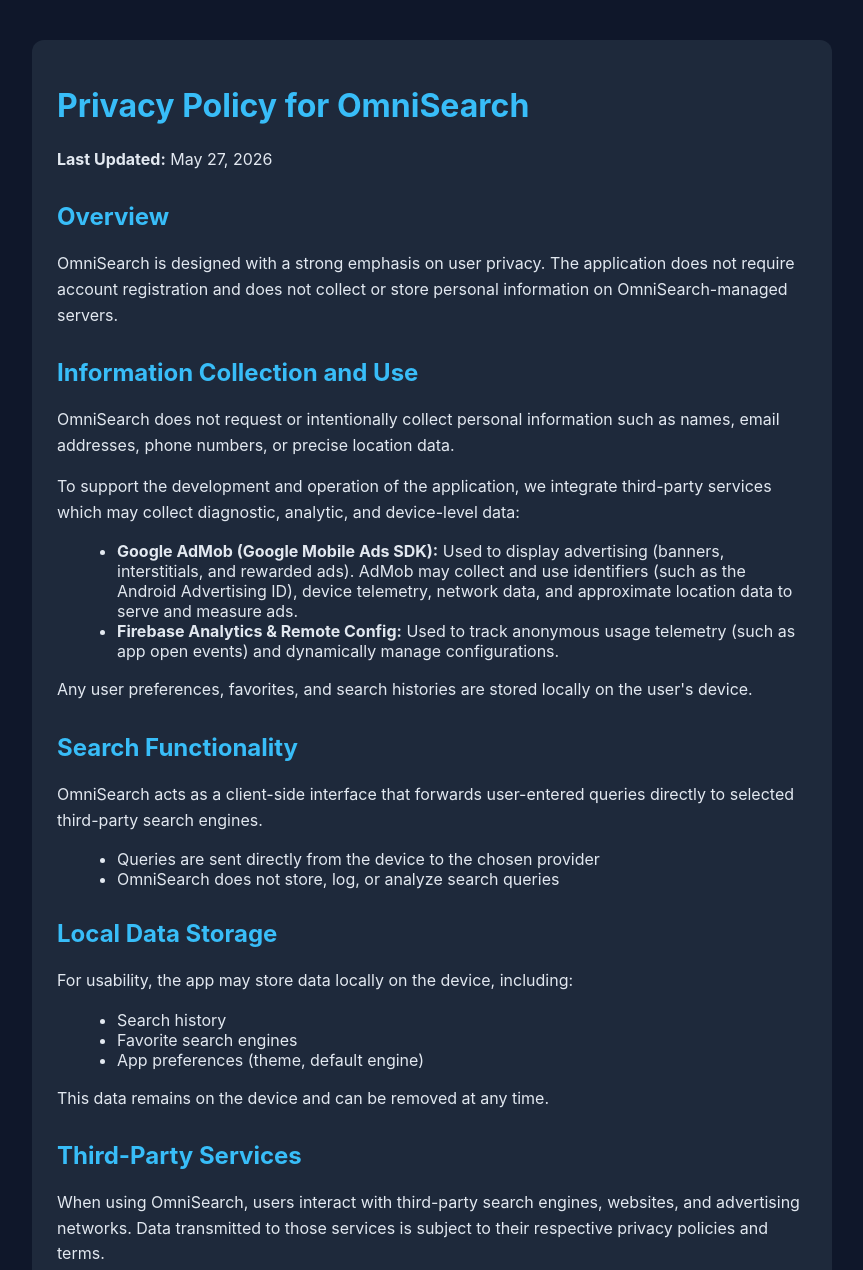
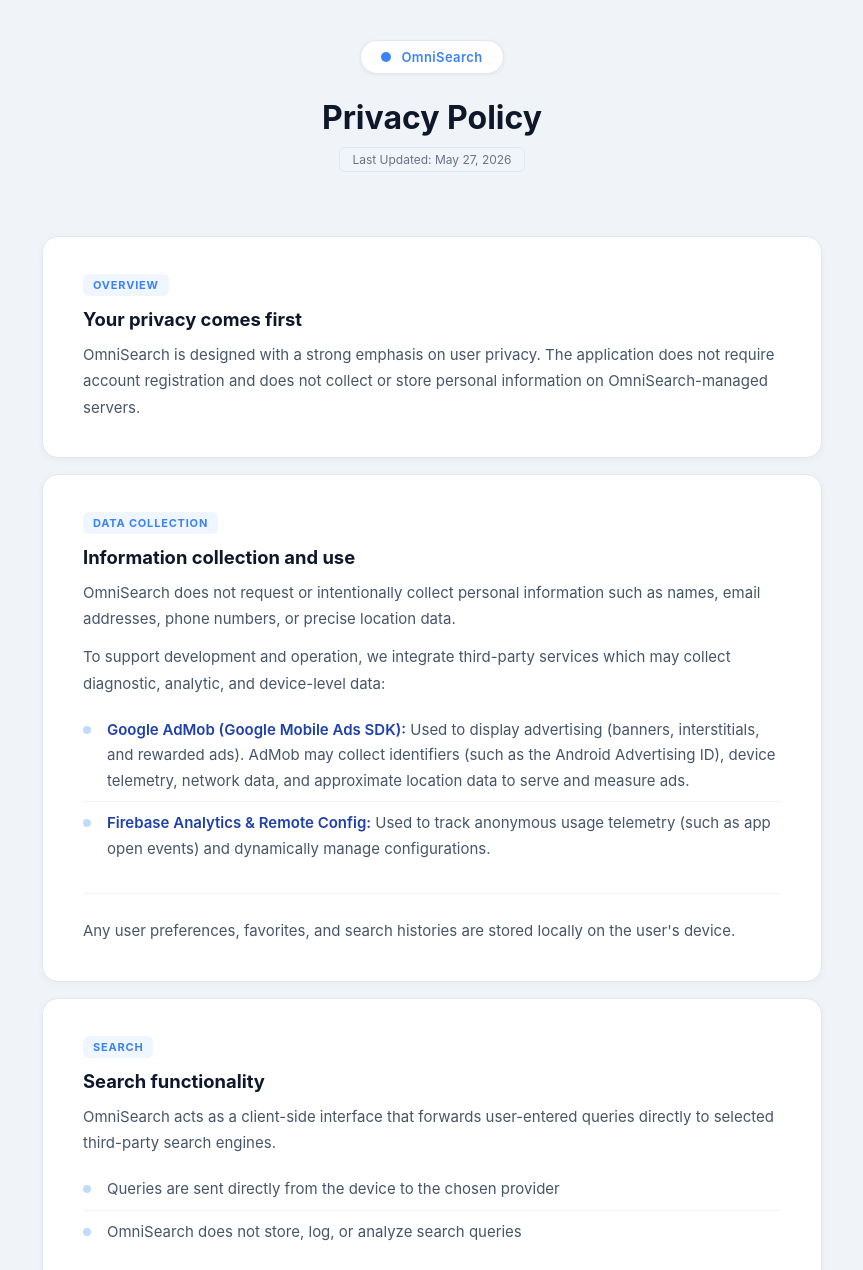
Before and after one commit to sanjeet01729/omnisearch-legal, a plain HTML site: page index.html in a window 1280 px wide. Shown: the top 1270 px of the page, without its empty margins (208-1071 px from the left). Drawn offline with Linux system fonts and the light colour scheme.

Commit message:
background chnage

```diff
--- a/index.html
+++ b/index.html
@@ -4,122 +4,271 @@
   <meta charset="UTF-8" />
   <meta name="viewport" content="width=device-width, initial-scale=1.0"/>
   <title>OmniSearch Privacy Policy</title>
-
   <style>
+    * { box-sizing: border-box; margin: 0; padding: 0; }
     body {
-      font-family: -apple-system, BlinkMacSystemFont, "Segoe UI", Roboto, Arial;
-      background: #0f172a;
-      color: #e2e8f0;
-      margin: 0;
-      padding: 0;
+      font-family: -apple-system, BlinkMacSystemFont, "Segoe UI", Roboto, Arial, sans-serif;
+      background: #f0f4f8;
+      color: #1a202c;
+      padding: 40px 16px 60px;
     }
-    .container {
-      max-width: 800px;
+    .wrapper {
+      max-width: 780px;
       margin: auto;
-      padding: 40px 20px;
     }
-    h1, h2 {
-      color: #38bdf8;
+    .header {
+      text-align: center;
+      margin-bottom: 36px;
     }
-    h1 {
+    .logo-badge {
+      display: inline-flex;
+      align-items: center;
+      gap: 10px;
+      background: #fff;
+      border: 1px solid #e2e8f0;
+      border-radius: 50px;
+      padding: 8px 20px;
+      margin-bottom: 24px;
+      box-shadow: 0 1px 4px rgba(0,0,0,0.06);
+    }
+    .logo-dot {
+      width: 10px;
+      height: 10px;
+      background: #3b82f6;
+      border-radius: 50%;
+    }
+    .logo-badge span {
+      font-size: 13px;
+      font-weight: 600;
+      color: #3b82f6;
+      letter-spacing: 0.4px;
+    }
+    .header h1 {
       font-size: 2rem;
+      font-weight: 700;
+      color: #0f172a;
+      margin-bottom: 10px;
+    }
+    .header p {
+      font-size: 14px;
+      color: #64748b;
+    }
+    .card {
+      background: #ffffff;
+      border-radius: 16px;
+      border: 1px solid #e2e8f0;
+      padding: 36px 40px;
+      margin-bottom: 16px;
+      box-shadow: 0 2px 8px rgba(0,0,0,0.04);
+    }
+    .section-label {
+      display: inline-flex;
+      align-items: center;
+      gap: 6px;
+      font-size: 11px;
+      font-weight: 700;
+      letter-spacing: 0.8px;
+      text-transform: uppercase;
+      color: #3b82f6;
+      background: #eff6ff;
+      border-radius: 6px;
+      padding: 4px 10px;
+      margin-bottom: 12px;
     }
     h2 {
-      margin-top: 30px;
+      font-size: 1.15rem;
+      font-weight: 700;
+      color: #0f172a;
+      margin-bottom: 12px;
     }
     p {
-      line-height: 1.6;
+      font-size: 15px;
+      color: #475569;
+      line-height: 1.75;
+      margin-bottom: 12px;
     }
+    p:last-child { margin-bottom: 0; }
     ul {
-      margin-left: 20px;
+      list-style: none;
+      padding: 0;
+      margin: 12px 0 0;
     }
-    .card {
-      background: #1e293b;
-      padding: 25px;
+    ul li {
+      font-size: 15px;
+      color: #475569;
+      line-height: 1.7;
+      padding: 8px 0 8px 24px;
+      border-bottom: 1px solid #f1f5f9;
+      position: relative;
+    }
+    ul li:last-child { border-bottom: none; }
+    ul li::before {
+      content: '';
+      position: absolute;
+      left: 0;
+      top: 17px;
+      width: 8px;
+      height: 8px;
+      background: #bfdbfe;
+      border-radius: 50%;
+    }
+    ul li strong {
+      color: #1e40af;
+      font-weight: 600;
+    }
+    .divider {
+      height: 1px;
+      background: #f1f5f9;
+      margin: 24px 0;
+    }
+    .contact-box {
+      background: #eff6ff;
+      border: 1px solid #bfdbfe;
       border-radius: 12px;
+      padding: 16px 20px;
+      display: flex;
+      align-items: center;
+      gap: 12px;
+      margin-top: 12px;
+    }
+    .contact-icon {
+      width: 38px;
+      height: 38px;
+      background: #3b82f6;
+      border-radius: 10px;
+      display: flex;
+      align-items: center;
+      justify-content: center;
+      flex-shrink: 0;
+    }
+    .contact-icon svg { width: 18px; height: 18px; }
+    .contact-box a {
+      color: #1d4ed8;
+      font-weight: 600;
+      font-size: 14px;
+      text-decoration: none;
+    }
+    .contact-box a:hover { text-decoration: underline; }
+    .contact-box p {
+      margin: 0;
+      font-size: 12px;
+      color: #64748b;
     }
     .footer {
-      margin-top: 40px;
       text-align: center;
-      font-size: 0.9rem;
-      opacity: 0.7;
+      margin-top: 32px;
+      font-size: 13px;
+      color: #94a3b8;
+    }
+    .footer strong { color: #64748b; }
+    .updated-badge {
+      display: inline-block;
+      background: #f1f5f9;
+      border: 1px solid #e2e8f0;
+      border-radius: 6px;
+      padding: 4px 12px;
+      font-size: 12px;
+      color: #64748b;
+      margin-bottom: 28px;
     }
   </style>
 </head>
+<body>
+  <div class="wrapper">
 
-<body>
-  <div class="container">
+    <div class="header">
+      <div class="logo-badge">
+        <div class="logo-dot"></div>
+        <span>OmniSearch</span>
+      </div>
+      <h1>Privacy Policy</h1>
+      <div class="updated-badge">Last Updated: May 27, 2026</div>
+    </div>
+
+    <!-- Overview -->
     <div class="card">
+      <div class="section-label">Overview</div>
+      <h2>Your privacy comes first</h2>
+      <p>OmniSearch is designed with a strong emphasis on user privacy. The application does not require account registration and does not collect or store personal information on OmniSearch-managed servers.</p>
+    </div>
 
-      <h1>Privacy Policy for OmniSearch</h1>
-      <p><strong>Last Updated:</strong> May 27, 2026</p>
+    <!-- Information Collection -->
+    <div class="card">
+      <div class="section-label">Data Collection</div>
+      <h2>Information collection and use</h2>
+      <p>OmniSearch does not request or intentionally collect personal information such as names, email addresses, phone numbers, or precise location data.</p>
+      <p>To support development and operation, we integrate third-party services which may collect diagnostic, analytic, and device-level data:</p>
+      <ul>
+        <li><strong>Google AdMob (Google Mobile Ads SDK):</strong> Used to display advertising (banners, interstitials, and rewarded ads). AdMob may collect identifiers (such as the Android Advertising ID), device telemetry, network data, and approximate location data to serve and measure ads.</li>
+        <li><strong>Firebase Analytics &amp; Remote Config:</strong> Used to track anonymous usage telemetry (such as app open events) and dynamically manage configurations.</li>
+      </ul>
+      <div class="divider"></div>
+      <p>Any user preferences, favorites, and search histories are stored locally on the user's device.</p>
+    </div>
 
-      <h2>Overview</h2>
-      <p>
-        OmniSearch is designed with a strong emphasis on user privacy. The application does not require account registration and does not collect or store personal information on OmniSearch-managed servers.
-      </p>
-
-      <h2>Information Collection and Use</h2>
-      <p>
-        OmniSearch does not request or intentionally collect personal information such as names, email addresses, phone numbers, or precise location data.
-      </p>
-      <p>
-        To support the development and operation of the application, we integrate third-party services which may collect diagnostic, analytic, and device-level data:
-      </p>
-      <ul>
-        <li><strong>Google AdMob (Google Mobile Ads SDK):</strong> Used to display advertising (banners, interstitials, and rewarded ads). AdMob may collect and use identifiers (such as the Android Advertising ID), device telemetry, network data, and approximate location data to serve and measure ads.</li>
-        <li><strong>Firebase Analytics & Remote Config:</strong> Used to track anonymous usage telemetry (such as app open events) and dynamically manage configurations.</li>
-      </ul>
-      <p>
-        Any user preferences, favorites, and search histories are stored locally on the user's device.
-      </p>
-
-      <h2>Search Functionality</h2>
-      <p>
-        OmniSearch acts as a client-side interface that forwards user-entered queries directly to selected third-party search engines.
-      </p>
+    <!-- Search Functionality -->
+    <div class="card">
+      <div class="section-label">Search</div>
+      <h2>Search functionality</h2>
+      <p>OmniSearch acts as a client-side interface that forwards user-entered queries directly to selected third-party search engines.</p>
       <ul>
         <li>Queries are sent directly from the device to the chosen provider</li>
         <li>OmniSearch does not store, log, or analyze search queries</li>
       </ul>
+    </div>
 
-      <h2>Local Data Storage</h2>
-      <p>For usability, the app may store data locally on the device, including:</p>
+    <!-- Local Storage -->
+    <div class="card">
+      <div class="section-label">Local Storage</div>
+      <h2>Local data storage</h2>
+      <p>For usability, the app may store data locally on the device. This data remains on your device and can be removed at any time.</p>
       <ul>
         <li>Search history</li>
         <li>Favorite search engines</li>
         <li>App preferences (theme, default engine)</li>
       </ul>
-      <p>
-        This data remains on the device and can be removed at any time.
-      </p>
+    </div>
 
-      <h2>Third-Party Services</h2>
-      <p>
-        When using OmniSearch, users interact with third-party search engines, websites, and advertising networks. Data transmitted to those services is subject to their respective privacy policies and terms.
-      </p>
-      <p>
-        OmniSearch does not control or take responsibility for the data practices of third-party providers.
-      </p>
+    <!-- Third-Party -->
+    <div class="card">
+      <div class="section-label">Third Parties</div>
+      <h2>Third-party services</h2>
+      <p>When using OmniSearch, users interact with third-party search engines, websites, and advertising networks. Data transmitted to those services is subject to their respective privacy policies and terms.</p>
+      <p>OmniSearch does not control or take responsibility for the data practices of third-party providers.</p>
+    </div>
 
-      <h2>Children’s Privacy</h2>
-      <p>
-        The app is not intended for children under 13 and does not knowingly collect their data.
-      </p>
+    <!-- Children + Updates -->
+    <div class="card">
+      <div class="section-label">Children's Privacy</div>
+      <h2>Children's privacy</h2>
+      <p>The app is not intended for children under 13 and does not knowingly collect their data.</p>
+      <div class="divider"></div>
+      <div class="section-label">Updates</div>
+      <h2>Policy updates</h2>
+      <p>This Privacy Policy may be updated from time to time. Continued use of the app implies acceptance of changes.</p>
+    </div>
 
-      <h2>Policy Updates</h2>
-      <p>
-        This Privacy Policy may be updated from time to time. Continued use of the app implies acceptance of changes.
-      </p>
-
-      <h2>Contact Information</h2>
-      <p>Email: galaxynodejee347@gmail.com</p>
-
+    <!-- Contact -->
+    <div class="card">
+      <div class="section-label">Contact</div>
+      <h2>Get in touch</h2>
+      <div class="contact-box">
+        <div class="contact-icon">
+          <svg viewBox="0 0 24 24" fill="none" stroke="#fff" stroke-width="2" stroke-linecap="round" stroke-linejoin="round">
+            <rect x="2" y="4" width="20" height="16" rx="2"/><path d="m22 7-8.97 5.7a1.94 1.94 0 0 1-2.06 0L2 7"/>
+          </svg>
+        </div>
+        <div>
+          <a href="mailto:galaxynodejee347@gmail.com">galaxynodejee347@gmail.com</a>
+          <p>Questions about this policy? Reach out anytime.</p>
+        </div>
+      </div>
     </div>
 
     <div class="footer">
-      © 2026 OmniSearch
+      <strong>© 2026 OmniSearch</strong> · All rights reserved
     </div>
+
   </div>
 </body>
 </html>
```
